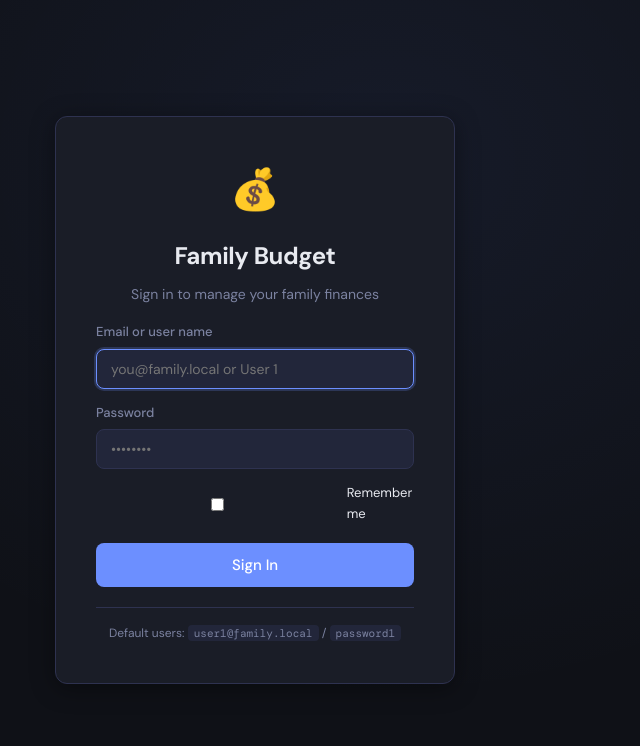
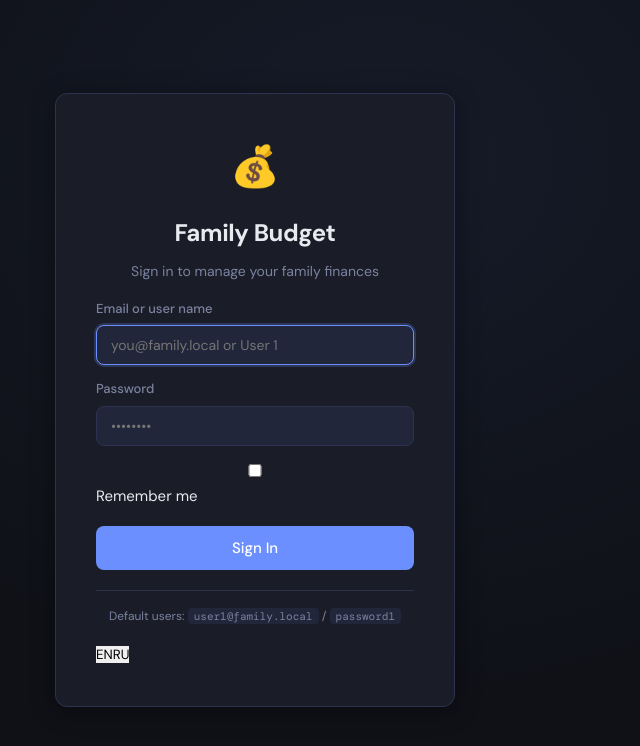
Before and after one commit to mordanov/family-budget, a React (Vite) app in the folder frontend/: page /login in a window 1280 px wide. Shown: the top 746 px of the page, without its empty margins (385-1025 px from the left). Built offline with nearby package versions, Linux system fonts and the light colour scheme; no server answers.

Commit message:
ui fixes

```diff
--- a/frontend/src/pages/Login.jsx
+++ b/frontend/src/pages/Login.jsx
@@ -11,7 +11,7 @@ export default function LoginPage() {
   const [rememberMe, setRememberMe] = useState(
     () => localStorage.getItem('remember_me') === 'true'
   )
-  const { t } = useI18n()
+  const { t, lang, switchLanguage } = useI18n()
   const { login, loading, error, clearError } = useAuthStore()
   const navigate = useNavigate()
 
@@ -62,7 +62,7 @@ export default function LoginPage() {
               required
             />
           </div>
-          <label style={{ display: 'flex', alignItems: 'center', gap: '0.5rem', fontSize: '13px', cursor: 'pointer' }}>
+          <label className={styles.rememberRow}>
             <input
               type="checkbox"
               checked={rememberMe}
@@ -78,6 +78,18 @@ export default function LoginPage() {
         <p className={styles.hint}>
           {t('defaultUsersHint')}: <code>user1@family.local</code> / <code>password1</code>
         </p>
+        <div className={styles.langRow}>
+          {['en', 'ru'].map((l) => (
+            <button
+              key={l}
+              type="button"
+              className={`${styles.langBtn} ${lang === l ? styles.langBtnActive : ''}`}
+              onClick={() => switchLanguage(l)}
+            >
+              {l.toUpperCase()}
+            </button>
+          ))}
+        </div>
       </div>
     </div>
   )
```
